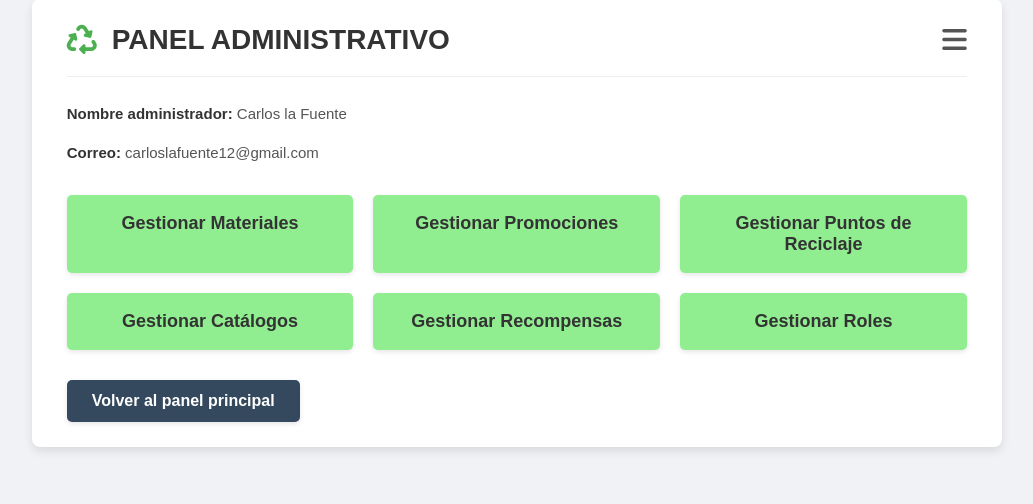
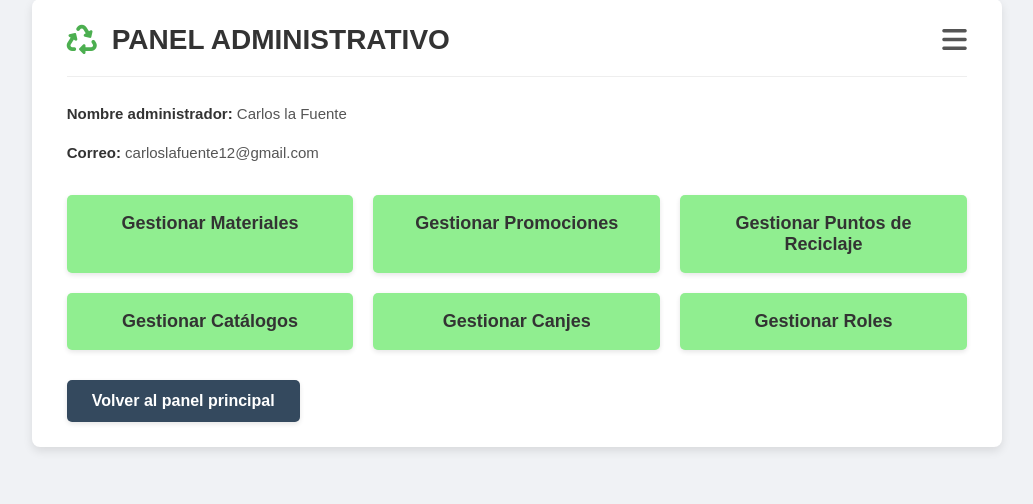
Before and after one commit to Shezitt/TBD, a PHP site: page /panelAdministrativo.php in a window 1280 px wide. Shown: the part 31-535 px from the top of the page, without its empty margins (121-1154 px from the left). Run offline with PHP 8.4, Linux system fonts and the light colour scheme; the visitor is signed in with stand-in values (Sample User, id 1).

Commit message:
update: cambiar 'Gestionar Recompensas' por 'Gestionar Canjes'

```diff
--- a/web/panelAdministrativo.php
+++ b/web/panelAdministrativo.php
@@ -132,7 +132,7 @@
             <a href="admin/promociones.php">Gestionar Promociones</a>
             <a href="admin/puntos.php">Gestionar Puntos de Reciclaje</a>
             <a href="admin/catalogos.php">Gestionar Catálogos</a>
-            <a href="admin/canjes.php">Gestionar Recompensas</a>
+            <a href="admin/canjes.php">Gestionar Canjes</a>
             <a href="admin/roles.php">Gestionar Roles</a>
         </div>
 
```
